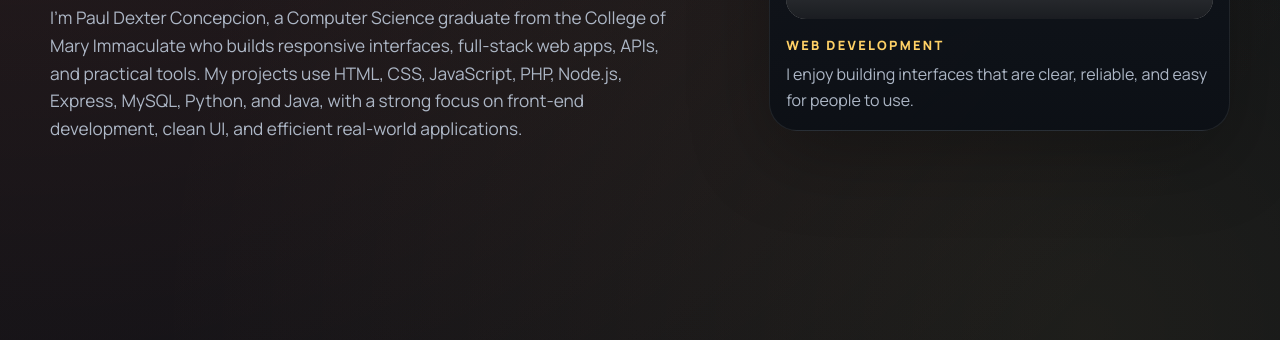
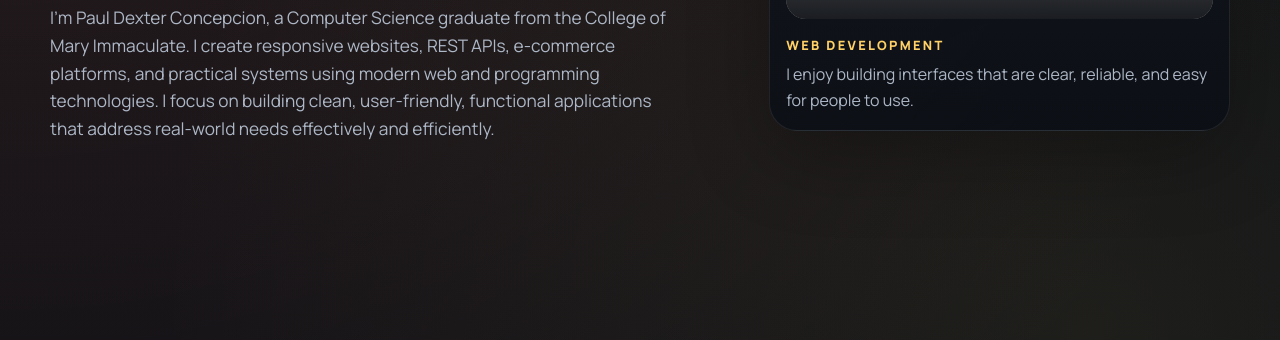
Before and after one commit to ConcepcionPaul/ConcepcionPaul.github.io, a plain HTML site: page index.html in a window 1280 px wide. Shown: the part 702-1042 px from the top of the page. Drawn offline with Linux system fonts and the light colour scheme; no server answers; grey boxes are pictures that could not be loaded.

Commit message:
Update hero introduction paragraph for clarity

```diff
--- a/index.html
+++ b/index.html
@@ -58,7 +58,7 @@
                         <span class="hero-title-line hero-title-accent">Useful web experiences.</span>
                         <span class="hero-title-line">Clean code. Thoughtful UI.</span>
                     </h1>
-                    <p class="hero-intro">I&rsquo;m Paul Dexter Concepcion, a Computer Science graduate from the College of Mary Immaculate who builds responsive interfaces, full-stack web apps, APIs, and practical tools. My projects use HTML, CSS, JavaScript, PHP, Node.js, Express, MySQL, Python, and Java, with a strong focus on front-end development, clean UI, and efficient real-world applications.</p>
+                    <p class="hero-intro">I&rsquo;m Paul Dexter Concepcion, a Computer Science graduate from the College of Mary Immaculate. I create responsive websites, REST APIs, e-commerce platforms, and practical systems using modern web and programming technologies. I focus on building clean, user-friendly, functional applications that address real-world needs effectively and efficiently.</p>
                 </div>
 
                 <div class="hero-side">
```
